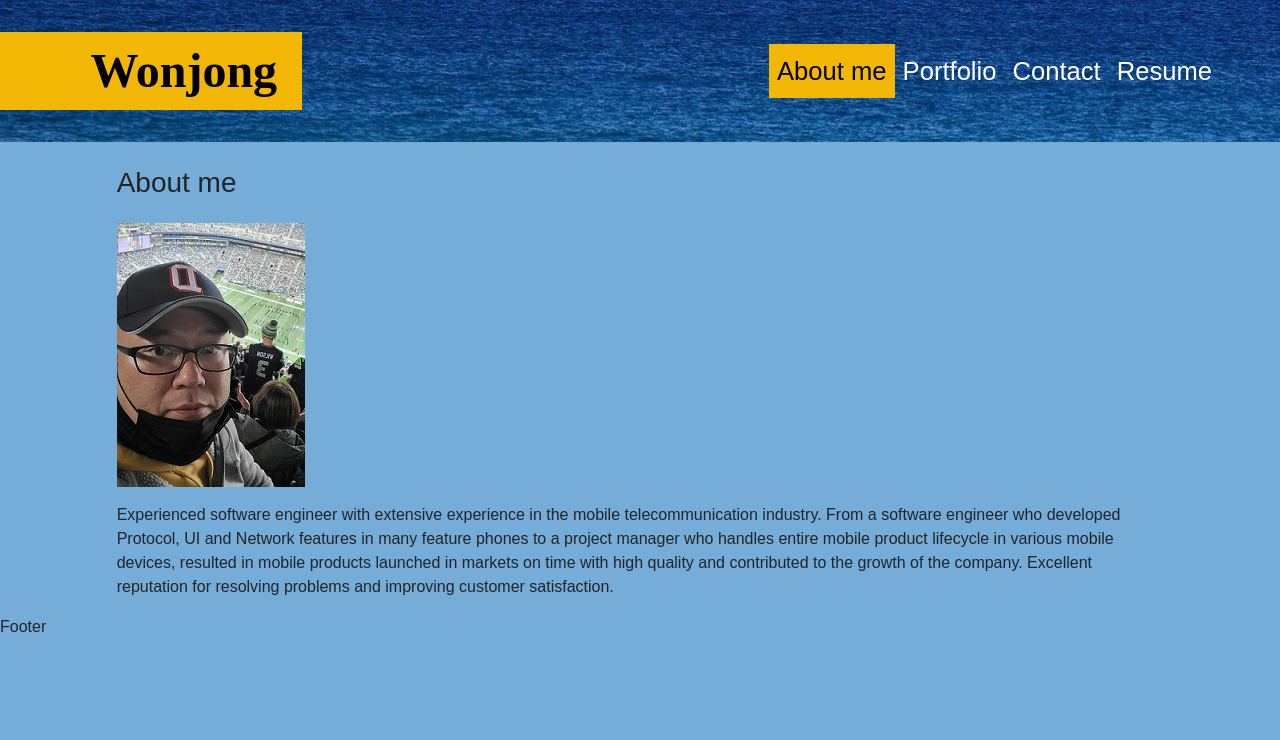
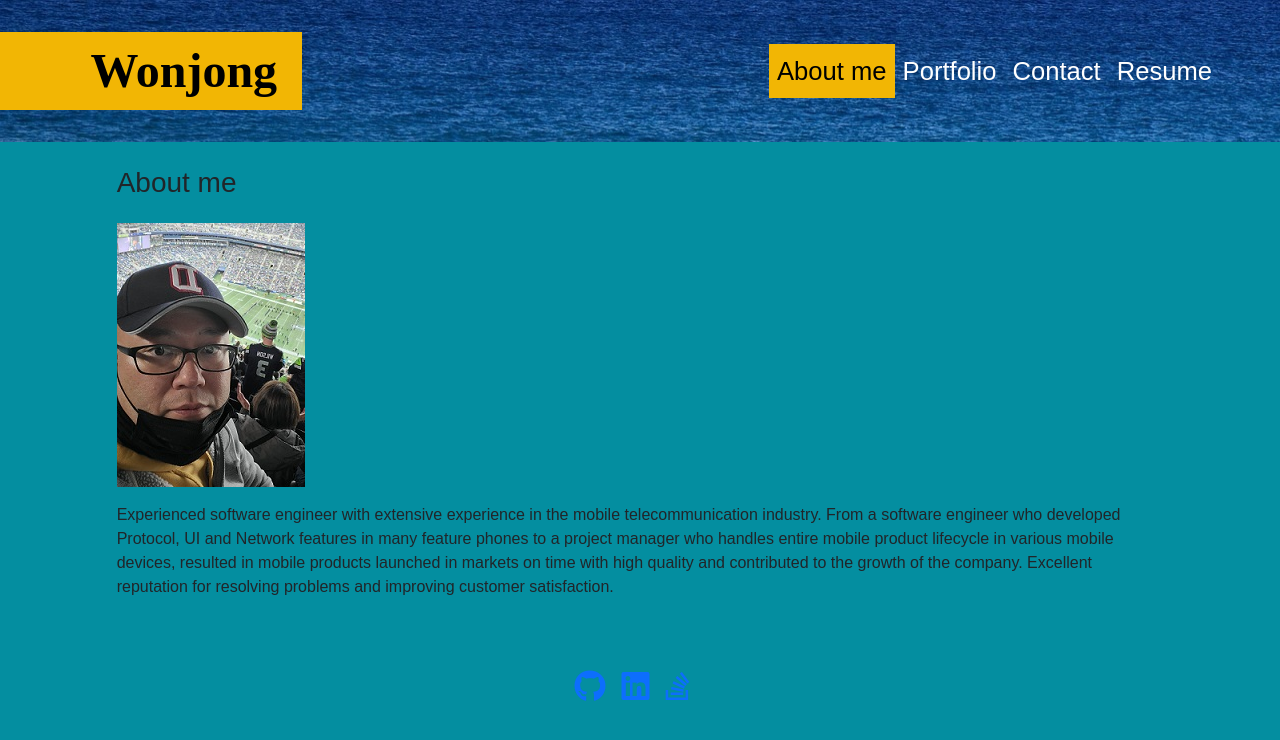
Before and after one commit to wonjong2/wonjong_portfolio_react, a React (Create React App) app: page / in a window 1280 px wide. Shown: the top 740 px of the page. Built offline with nearby package versions, Linux system fonts and the light colour scheme; a web font is replaced by a local one.

Commit message:
Updates Footer component

```diff
--- a/src/components/Footer.js
+++ b/src/components/Footer.js
@@ -1,5 +1,22 @@
 import React from 'react';
 
+const styles = {
+    alignIcons: {
+        justifyContent: 'center',
+    },
+    icon: {
+        fontSize: '2rem',
+        color: 'white',
+    }
+}
 export default function Footer() {
-    return <p>Footer</p>;
+    return (
+        <footer className='container-fluid d-flex pt-5' style={styles.alignIcons}>
+            <div style={styles.icon}>
+                <a className='me-3' href='https://github.com/wonjong2' target='_blank' rel='noreferrer'><i className='fa-brands fa-github'></i></a>
+                <a className='me-3' href='https://www.linkedin.com/in/won-jong-park-a7a45146/' target='_blank' rel='noreferrer'><i className="fa-brands fa-linkedin"></i></a>
+                <a className='me-3' href='https://stackoverflow.com/users/18087428/wonjong-park2' target='_blank' rel='noreferrer'><i className="fa-brands fa-stack-overflow"></i></a>
+            </div>
+        </footer>
+    )
 };
--- a/src/styles/index.css
+++ b/src/styles/index.css
@@ -8,7 +8,7 @@ body {
     font-family: Arial, Helvetica, sans-serif;
     min-width: 280px;
     width: 100%;
-    background-color: rgb(117, 172, 216) ;
+    background-color: rgb(4, 142, 160) ;
     /* background-image: url(../images/page_bg.jpg);
     background-size: cover;
     background-repeat: no-repeat; */
```
